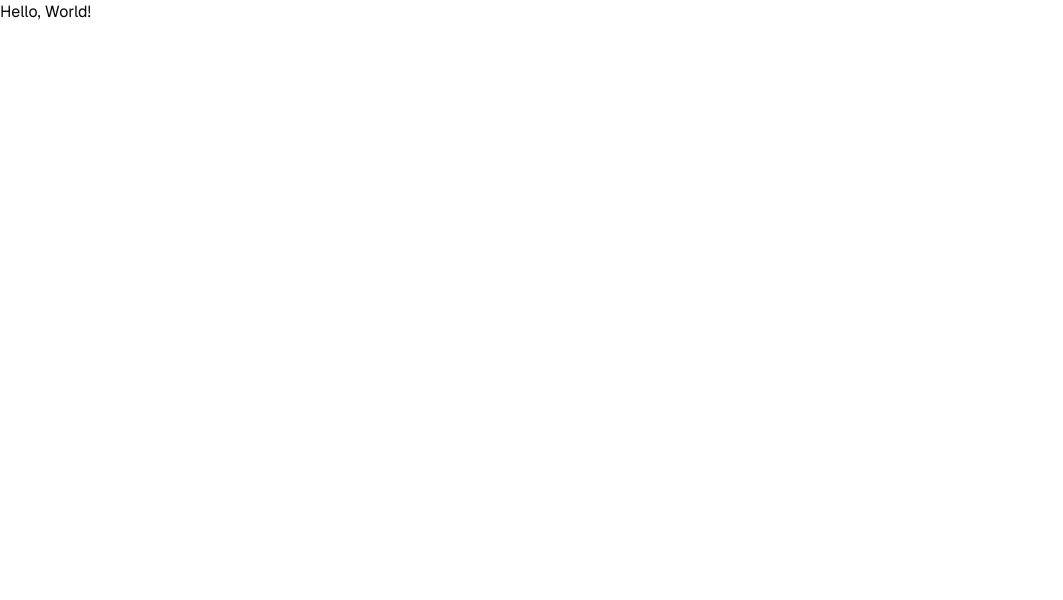
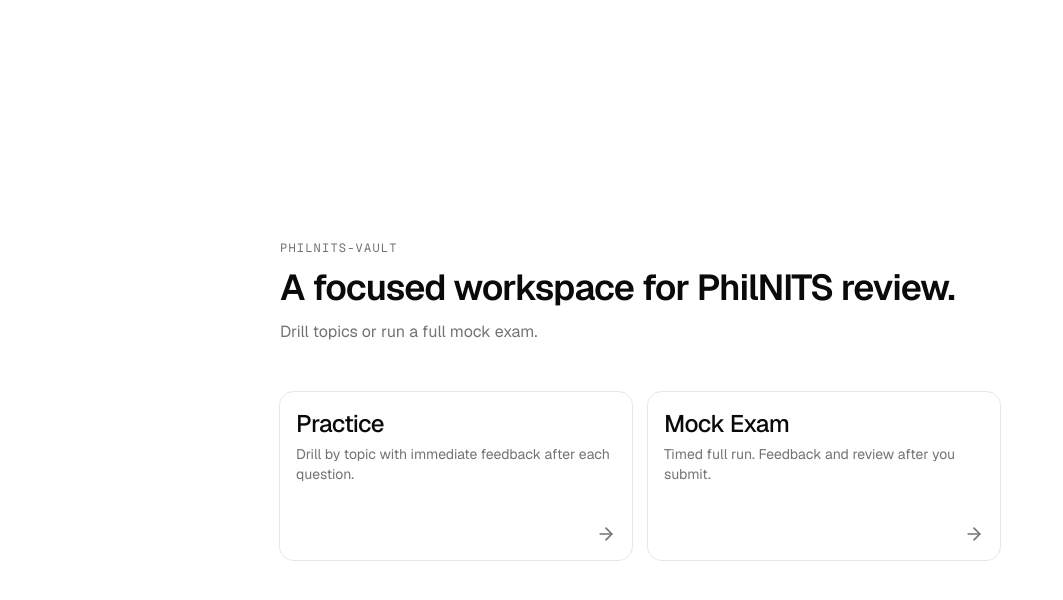
Before and after one commit to gian-gg/yet-another-philnits-reviewer, a Next.js app: page / in a window 1280 px wide. Shown: the top 600 px of the page, without its empty margins (0-1063 px from the left). Built offline with nearby package versions, Linux system fonts and the light colour scheme.

Commit message:
feat: root page

```diff
--- a/src/app/page.tsx
+++ b/src/app/page.tsx
@@ -1,5 +1,11 @@
+import { LandingHero } from "@/components/landing/landing-hero"
+import { ModeGrid } from "@/components/landing/mode-grid"
+
 export default function Page() {
   return (
-    <div>Hello, World!</div>
+    <main className="mx-auto flex min-h-dvh w-full max-w-3xl flex-col justify-center px-6 py-16">
+      <LandingHero />
+      <ModeGrid />
+    </main>
   )
 }
--- /dev/null
+++ b/src/components/landing/landing-hero.tsx
@@ -0,0 +1,15 @@
+export function LandingHero() {
+  return (
+    <header className="mb-12">
+      <p className="font-mono text-xs tracking-widest text-muted-foreground uppercase">
+        philnits-vault
+      </p>
+      <h1 className="mt-3 text-3xl font-semibold tracking-tight text-balance sm:text-4xl">
+        A focused workspace for PhilNITS review.
+      </h1>
+      <p className="mt-3 max-w-xl text-sm text-muted-foreground sm:text-base">
+        Drill topics or run a full mock exam.
+      </p>
+    </header>
+  )
+}
--- /dev/null
+++ b/src/components/landing/mode-card.tsx
@@ -0,0 +1,40 @@
+import Link from "next/link"
+import { ArrowRight } from "lucide-react"
+
+import {
+  Card,
+  CardContent,
+  CardDescription,
+  CardHeader,
+  CardTitle,
+} from "@/components/ui/card"
+
+interface ModeCardProps {
+  href: string
+  title: string
+  description: string
+}
+
+export function ModeCard({ href, title, description }: ModeCardProps) {
+  return (
+    <Link
+      href={href}
+      className="group/mode-card rounded-xl focus-visible:ring-2 focus-visible:ring-ring focus-visible:outline-none"
+    >
+      <Card className="h-full ring-foreground/10 transition-colors group-hover/mode-card:ring-foreground/40">
+        <CardHeader>
+          <CardTitle className="text-xl tracking-tight sm:text-2xl">
+            {title}
+          </CardTitle>
+          <CardDescription>{description}</CardDescription>
+        </CardHeader>
+        <CardContent className="mt-6 flex items-center justify-end">
+          <ArrowRight
+            className="size-5 text-muted-foreground transition-transform group-hover/mode-card:translate-x-1 group-hover/mode-card:text-foreground"
+            aria-hidden
+          />
+        </CardContent>
+      </Card>
+    </Link>
+  )
+}
--- /dev/null
+++ b/src/components/landing/mode-grid.tsx
@@ -0,0 +1,18 @@
+import { ModeCard } from "./mode-card"
+
+export function ModeGrid() {
+  return (
+    <section aria-label="Choose a mode" className="grid gap-4 sm:grid-cols-2">
+      <ModeCard
+        href="/practice"
+        title="Practice"
+        description="Drill by topic with immediate feedback after each question."
+      />
+      <ModeCard
+        href="/exam"
+        title="Mock Exam"
+        description="Timed full run. Feedback and review after you submit."
+      />
+    </section>
+  )
+}
--- /dev/null
+++ b/src/components/ui/card.tsx
@@ -0,0 +1,103 @@
+import * as React from "react"
+
+import { cn } from "@/lib/utils"
+
+function Card({
+  className,
+  size = "default",
+  ...props
+}: React.ComponentProps<"div"> & { size?: "default" | "sm" }) {
+  return (
+    <div
+      data-slot="card"
+      data-size={size}
+      className={cn(
+        "group/card flex flex-col gap-4 overflow-hidden rounded-xl bg-card py-4 text-sm text-card-foreground ring-1 ring-foreground/10 has-data-[slot=card-footer]:pb-0 has-[>img:first-child]:pt-0 data-[size=sm]:gap-3 data-[size=sm]:py-3 data-[size=sm]:has-data-[slot=card-footer]:pb-0 *:[img:first-child]:rounded-t-xl *:[img:last-child]:rounded-b-xl",
+        className
+      )}
+      {...props}
+    />
+  )
+}
+
+function CardHeader({ className, ...props }: React.ComponentProps<"div">) {
+  return (
+    <div
+      data-slot="card-header"
+      className={cn(
+        "group/card-header @container/card-header grid auto-rows-min items-start gap-1 rounded-t-xl px-4 group-data-[size=sm]/card:px-3 has-data-[slot=card-action]:grid-cols-[1fr_auto] has-data-[slot=card-description]:grid-rows-[auto_auto] [.border-b]:pb-4 group-data-[size=sm]/card:[.border-b]:pb-3",
+        className
+      )}
+      {...props}
+    />
+  )
+}
+
+function CardTitle({ className, ...props }: React.ComponentProps<"div">) {
+  return (
+    <div
+      data-slot="card-title"
+      className={cn(
+        "font-heading text-base leading-snug font-medium group-data-[size=sm]/card:text-sm",
+        className
+      )}
+      {...props}
+    />
+  )
+}
+
+function CardDescription({ className, ...props }: React.ComponentProps<"div">) {
+  return (
+    <div
+      data-slot="card-description"
+      className={cn("text-sm text-muted-foreground", className)}
+      {...props}
+    />
+  )
+}
+
+function CardAction({ className, ...props }: React.ComponentProps<"div">) {
+  return (
+    <div
+      data-slot="card-action"
+      className={cn(
+        "col-start-2 row-span-2 row-start-1 self-start justify-self-end",
+        className
+      )}
+      {...props}
+    />
+  )
+}
+
+function CardContent({ className, ...props }: React.ComponentProps<"div">) {
+  return (
+    <div
+      data-slot="card-content"
+      className={cn("px-4 group-data-[size=sm]/card:px-3", className)}
+      {...props}
+    />
+  )
+}
+
+function CardFooter({ className, ...props }: React.ComponentProps<"div">) {
+  return (
+    <div
+      data-slot="card-footer"
+      className={cn(
+        "flex items-center rounded-b-xl border-t bg-muted/50 p-4 group-data-[size=sm]/card:p-3",
+        className
+      )}
+      {...props}
+    />
+  )
+}
+
+export {
+  Card,
+  CardHeader,
+  CardFooter,
+  CardTitle,
+  CardAction,
+  CardDescription,
+  CardContent,
+}
```
